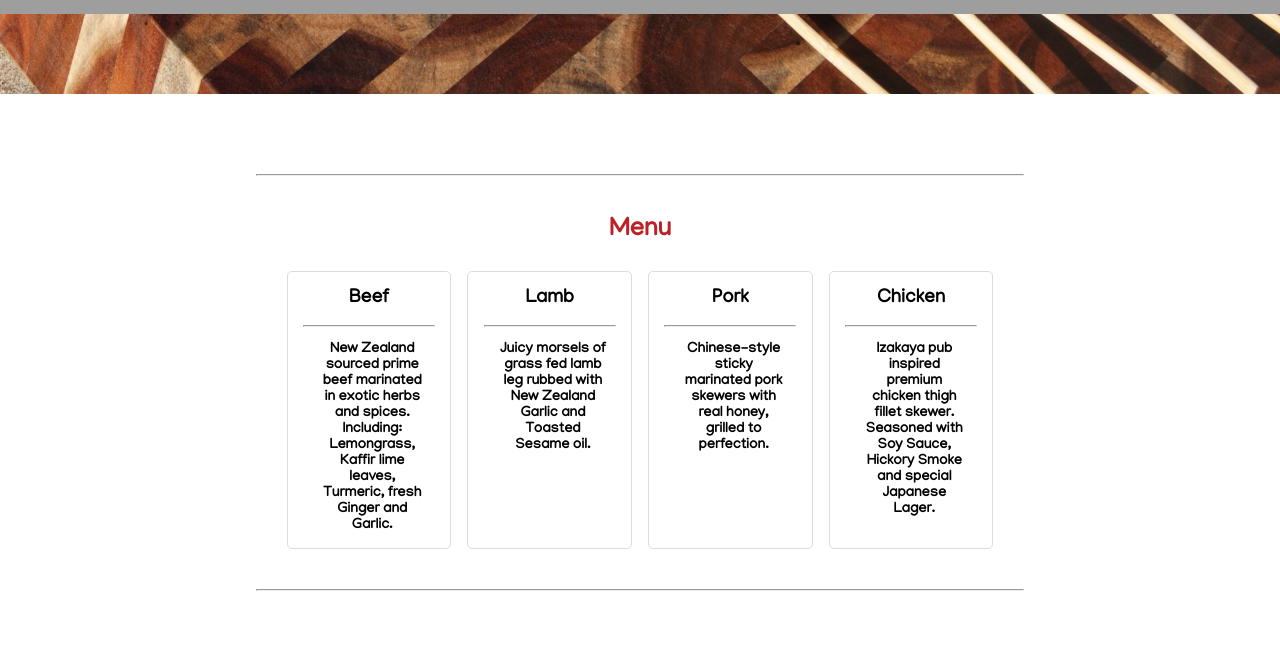
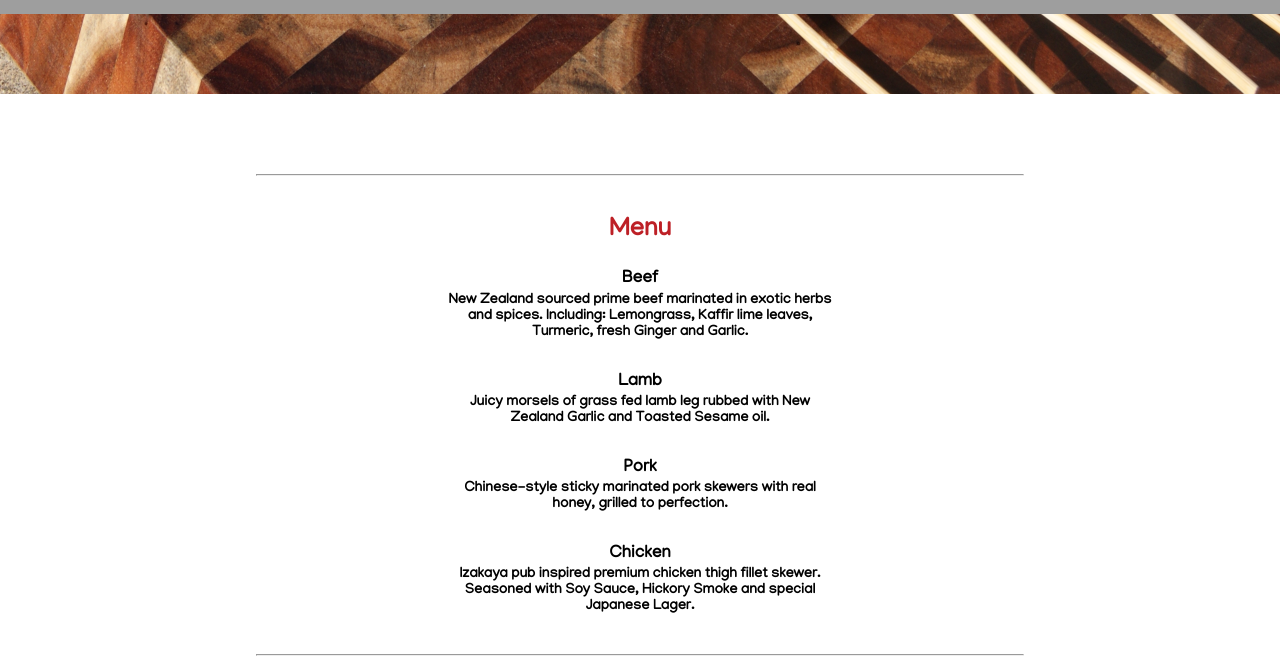
Before and after one commit to blairmorrow/cast-iron, a plain HTML site: page index.html in a window 1280 px wide. Shown: the part 2362-3026 px from the top of the page. Drawn offline with Linux system fonts and the light colour scheme; grey boxes are pictures that could not be loaded.

Commit message:
Draft menu adjusted

```diff
--- a/index.html
+++ b/index.html
@@ -27,7 +27,7 @@ Author: Blair Morrow
             <div class="innerContent">
                 <hr class="contentLineTop" />
                 <h1 class="contentHeader">Location</h1>
-                <h2 class="contentText">Rotorua Night Market<br />5pm to 9pm</h2>
+                <h2 class="contentText" style="line-height: 1.1em;">Rotorua Night Market<br />5pm to 9pm</h2>
                 <div class="mapouter">
                     <div class="gmap_canvas">
                         <iframe width="800" height="400" id="gmap_canvas"
@@ -43,28 +43,10 @@ Author: Blair Morrow
             <div class="innerContent">
                 <hr class="contentLineTop" />
                 <h1 class="contentHeader">Menu</h1>
-                <div class="menuContainer">
-                    <div class="menuItem">
-                        <h2 class="contentText">Beef</h2>
-                        <hr class="contentLine" />
-                        <h3 class="contentSubtext">New Zealand sourced prime beef marinated in exotic herbs and spices.<br />Including: Lemongrass, Kaffir lime leaves, Turmeric, fresh Ginger and Garlic.</h3>
-                    </div>
-                    <div class="menuItem">
-                        <h2 class="contentText">Lamb</h2>
-                        <hr class="contentLine" />
-                        <h3 class="contentSubtext">Juicy morsels of grass fed lamb leg rubbed with New Zealand Garlic and Toasted Sesame oil.</h3>
-                    </div>
-                    <div class="menuItem">
-                        <h2 class="contentText">Pork</h2>
-                        <hr class="contentLine" />
-                        <h3 class="contentSubtext">Chinese-style sticky marinated pork skewers with real honey, grilled to perfection.</h3>
-                    </div>
-                    <div class="menuItem">
-                        <h2 class="contentText">Chicken</h2>
-                        <hr class="contentLine" />
-                        <h3 class="contentSubtext">Izakaya pub inspired premium chicken thigh fillet skewer. Seasoned with Soy Sauce, Hickory Smoke and special Japanese Lager.</h3>
-                    </div>
-                </div>
+                <h2 class="contentSubtext" style="margin-top: 23px;"><span class="contentText">Beef</span><br />New Zealand sourced prime beef marinated in exotic herbs and spices. Including: Lemongrass, Kaffir lime leaves, Turmeric, fresh Ginger and Garlic.</h2>
+                <h2 class="contentSubtext"><span class="contentText">Lamb</span><br />Juicy morsels of grass fed lamb leg rubbed with New Zealand Garlic and Toasted Sesame oil.</h2>
+                <h2 class="contentSubtext"><span class="contentText">Pork</span><br />Chinese-style sticky marinated pork skewers with real honey, grilled to perfection.</h2>
+                <h2 class="contentSubtext"><span class="contentText">Chicken</span><br />Izakaya pub inspired premium chicken thigh fillet skewer. Seasoned with Soy Sauce, Hickory Smoke and special Japanese Lager.</h2>
                 <hr class="contentLineBottom" />
             </div>
         </div>
--- a/style.css
+++ b/style.css
@@ -90,6 +90,7 @@ body {
     color: #000;
     font-family: 'Manjari', sans-serif;
     font-size: 1.2em;
+    line-height: 1.4em;
 }
 
 .mapouter {
@@ -113,31 +114,13 @@ body {
     margin-top: 40px;
 }
 
-.menuContainer {
-    display: flex;
-    justify-content: space-between;
-    padding-left: 4%;
-    padding-right: 4%;
-    margin-top: 27px;
-}
-
-.menuItem {
-    border: 1px solid #DCDCDC;
-    border-radius: 5px;
-    height: auto;
-    width: 23%;
-}
-
-.contentLine {
-    width: 80%;
-}
-
 .contentSubtext {
     color: #000;
     font-family: 'Manjari', sans-serif;
     font-size: 0.9em;
-    padding-left: 19%;
-    padding-right: 15%;
+    margin-top: 30px;
+    padding-left: 25%;
+    padding-right: 25%;
 }
 
 .footer {
```
